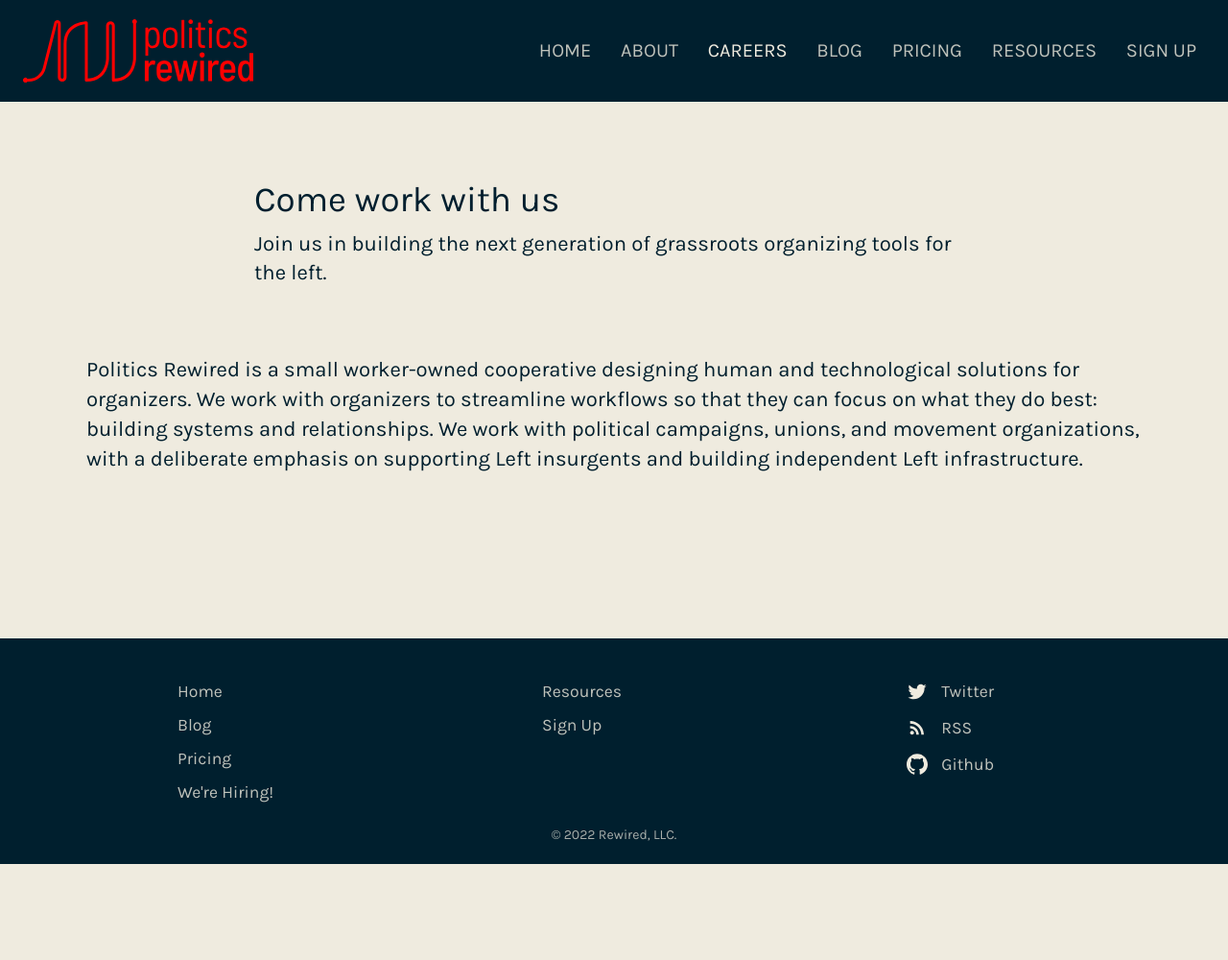
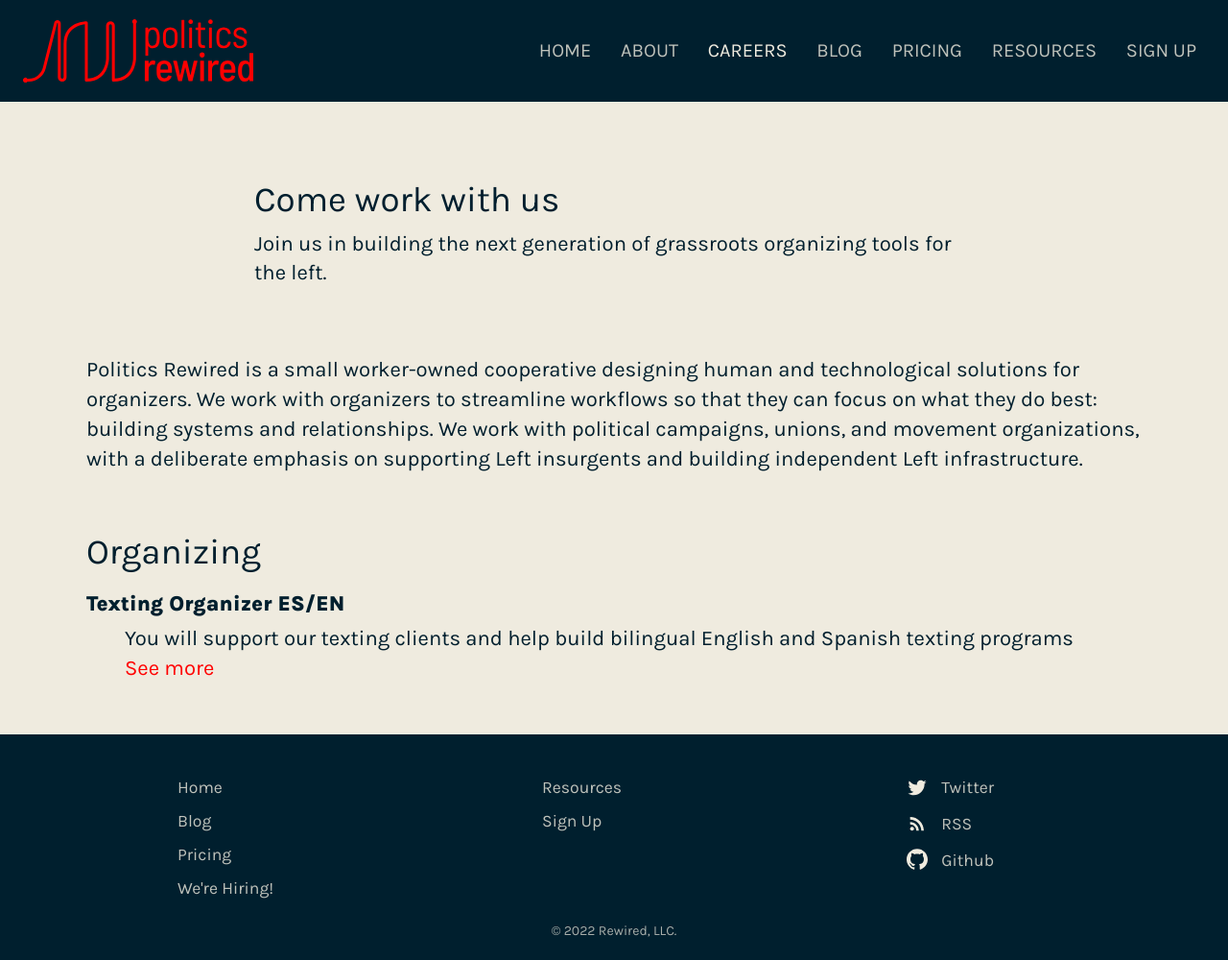
Before and after one commit to politics-rewired/politics-rewired.github.io, a Jekyll site: the page built from careers/index.html, in a window 1280 px wide. Shown: the whole page at 96% size. Built offline with Jekyll 4.4.1, drawn with Linux system fonts in a browser that asks for light colours; before the commit the page ends 900 px from its top, so only the background shows below that.

Commit message:
feat: add organizer en/es JD (#30)

```diff
--- a/careers/index.html
+++ b/careers/index.html
@@ -1,6 +1,13 @@
 ---
 title: Politics Rewired
 description: Coop building political tech.
+
+teams:
+  - title: Organizing
+    jobs:
+      - title: Texting Organizer ES/EN
+        description: "You will support our texting clients and help build bilingual English and Spanish texting programs"
+        link: texting-organizer-es-en
 ---
 
 <section class="hero job-listings">
```
Also changed, not shown: careers/texting-organizer-es-en.md (added, +66 -0 lines).
